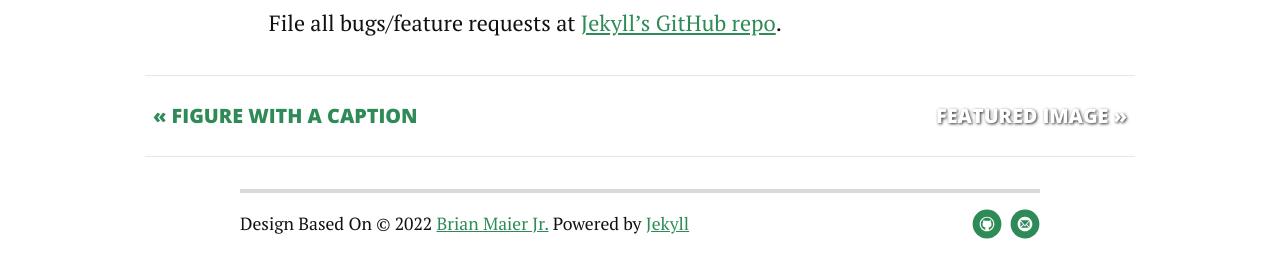
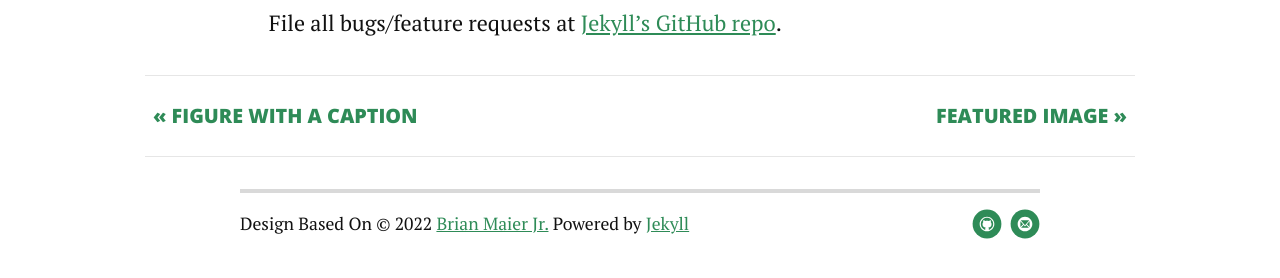
Before and after one commit to JIHOI-KIM/JIHOI-KIM.github.io, a Jekyll site: the page built from _posts/2014-12-13-code-snippet.markdown, in a window 1280 px wide. Shown: the part 1402-1680 px from the top of the page. Built offline with Jekyll 4.4.1, drawn with Linux system fonts in a browser that asks for light colours; nearby versions of some CDN libraries.

Commit message:
Update post.html

```diff
--- a/_layouts/post.html
+++ b/_layouts/post.html
@@ -17,11 +17,11 @@ layout: default
   <!-- POST NAVIGATION -->
   <footer class="postNav clearfix">
     {%- if page.previous.url -%}
-      <a class="prev{% if page.previous.image %} image{% endif %}" href="{{ page.previous.url }}"><span>&laquo;&nbsp;{{ page.previous.title }}</span>
+      <a class="prev" href="{{ page.previous.url }}"><span>&laquo;&nbsp;{{ page.previous.title }}</span>
     </a>
     {%- endif -%}
     {%- if page.next.url -%}
-      <a class="next{% if page.next.image %} image{% endif %}" href="{{ page.next.url }}"><span>{{ page.next.title }}&nbsp;&raquo;</span>
+      <a class="next" href="{{ page.next.url }}"><span>{{ page.next.title }}&nbsp;&raquo;</span>
       </a>
     {%- endif -%}
   </footer>
```
